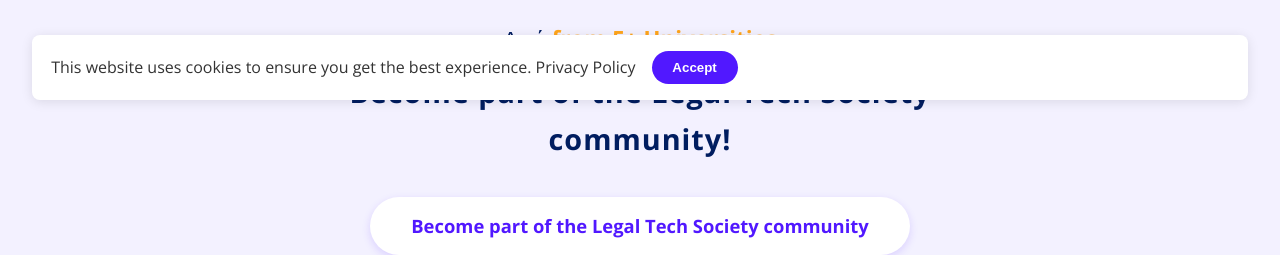
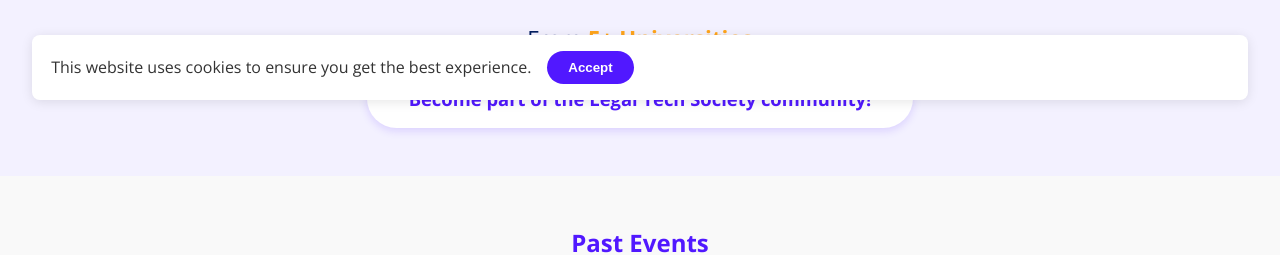
Before and after one commit to aravossis/uoalegaltechsociety, a plain HTML site: page index.html in a window 1280 px wide. Shown: the part 700-955 px from the top of the page. Drawn offline with nearby package versions, Linux system fonts and the light colour scheme.

Commit message:
Update index.html

```diff
--- a/index.html
+++ b/index.html
@@ -351,14 +351,11 @@
     </p>
 
     <p class="cta-line">
-      Από <span class="hl-yellow">from 5+ Universities</span>
+      From <span class="hl-yellow"> 5+ Universities</span>
     </p>
-
-    <p class="cta-unis">Become part of the Legal Tech Society community!</p>
-
     <a href="https://forms.gle/Maad5N4tk7XgCqyv8"
        class="cta-btn" target="_blank" rel="noopener">
-      Become part of the Legal Tech Society community
+      Become part of the Legal Tech Society community!
     </a>
   </div>
 </section>
@@ -483,12 +480,13 @@
 
 
   <!-- ===== SIMPLE COOKIE CONSENT ===== -->
-  <div id="cookie-consent">
-    <div class="cookie-inner">
-      <span>This website uses cookies to ensure you get the best experience. <a href="#" id="privacy-link">Privacy Policy</a></span>
-      <button id="cookie-accept">Accept</button>
-    </div>
+<div id="cookie-consent">
+  <div class="cookie-inner">
+    <span>This website uses cookies to ensure you get the best experience.</span>
+    <button id="cookie-accept">Accept</button>
   </div>
+</div>
+
 
   <script>
     /* --- basic GDPR cookie banner --- */
@@ -496,10 +494,6 @@
       const banner=document.getElementById('cookie-consent');
       if(!localStorage.getItem('gdpr_consent')) banner.style.display='block';
       document.getElementById('cookie-accept').onclick=()=>{localStorage.setItem('gdpr_consent','yes');banner.style.display='none'};
-      document.getElementById('privacy-link').onclick=e=>{
-        e.preventDefault();
-        alert('Replace this link with your real Privacy Policy document.');
-      };
     });
   </script>
 </body>
```
